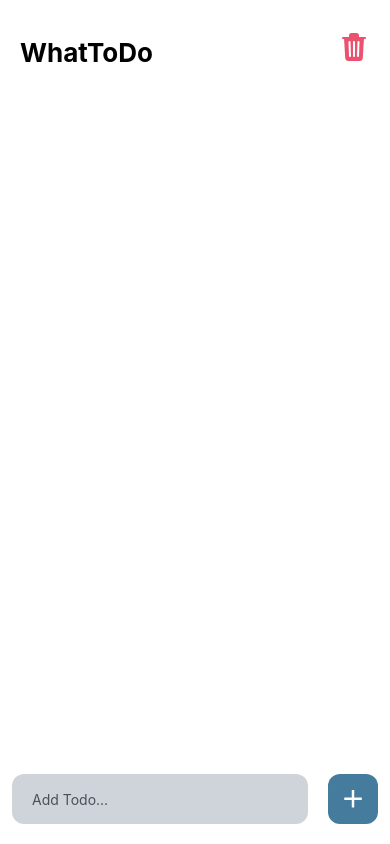
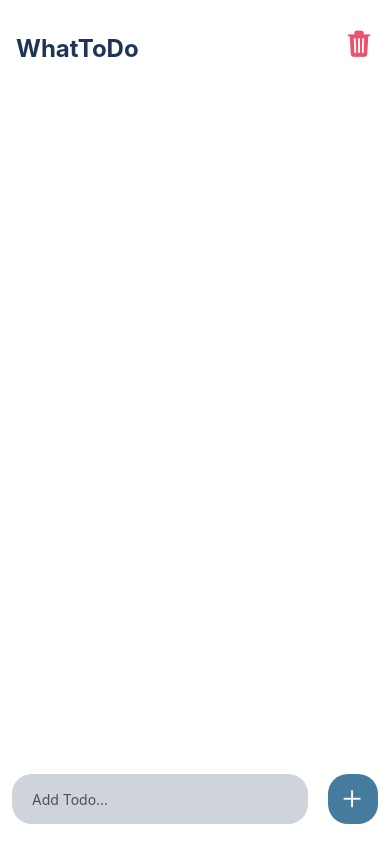
Before and after one commit to amataee/WhatToDo-App, a React Native app: screen / in a window 390 px wide. Built offline with nearby package versions, Linux system fonts and the light colour scheme.

Commit message:
Minor changes

```diff
--- a/app/components/BottomInputContainer.js
+++ b/app/components/BottomInputContainer.js
@@ -1,6 +1,6 @@
 import React from "react";
 import {StyleSheet, View, TextInput, TouchableOpacity} from "react-native";
-import {MaterialCommunityIcons} from "@expo/vector-icons";
+import {Ionicons} from "@expo/vector-icons";
 
 import colors from "../config/colors";
 
@@ -37,11 +37,7 @@ export default function BottomInputContainer({
          </View>
          <TouchableOpacity onPress={addTodo}>
             <View style={styles.iconContainer}>
-               <MaterialCommunityIcons
-                  name="plus"
-                  color={colors.white}
-                  size={30}
-               />
+               <Ionicons name="add-outline" color={colors.white} size={30} />
             </View>
          </TouchableOpacity>
       </View>
@@ -64,14 +60,14 @@ const styles = StyleSheet.create({
       flex: 1,
       marginVertical: 20,
       marginRight: 20,
-      borderRadius: 12,
+      borderRadius: 20,
       justifyContent: "center",
    },
    iconContainer: {
       height: 50,
       width: 50,
       backgroundColor: colors.grayBlue,
-      borderRadius: 12,
+      borderRadius: 20,
       justifyContent: "center",
       alignItems: "center",
    },
--- a/app/components/MenuBar.js
+++ b/app/components/MenuBar.js
@@ -25,18 +25,18 @@ export default function MenuBar({todos, setTodos}) {
          <Text
             style={{
                fontWeight: "bold",
-               fontSize: 26,
-               color: colors.black,
+               fontSize: 24,
+               color: colors.primary,
             }}
          >
             WhatToDo
          </Text>
          <Ionicons
             name={"trash"}
-            size={32}
+            size={30}
             color={colors.lightDanger}
             onPress={clearAllTodos}
-            style={{paddingBottom: 10}}
+            style={{paddingBottom: 8}}
          />
       </View>
    );
@@ -44,8 +44,8 @@ export default function MenuBar({todos, setTodos}) {
 
 const styles = StyleSheet.create({
    menuBar: {
-      marginTop: 30,
-      marginHorizontal: 20,
+      marginTop: 28,
+      marginHorizontal: 16,
       flexDirection: "row",
       alignItems: "center",
       justifyContent: "space-between",
--- a/app/config/colors.js
+++ b/app/config/colors.js
@@ -1,12 +1,12 @@
 export default {
+   black: "#000",
+   danger: "#ef233c",
+   dark: "#495057",
+   grayBlue: "#457b9d",
+   green: "#2a9d8f",
+   light: "#e9ecef",
+   lightDanger: "#ea526f",
+   medium: "#ced4da",
    primary: "#1d3557",
    white: "#fff",
-   black: "#000",
-   medium: "#ced4da",
-   light: "#e9ecef",
-   dark: "#495057",
-   danger: "#ef233c",
-   lightDanger: "#ea526f",
-   grayBlue: "#457b9d",
-   green: "#2a9d8f",
 };
```
